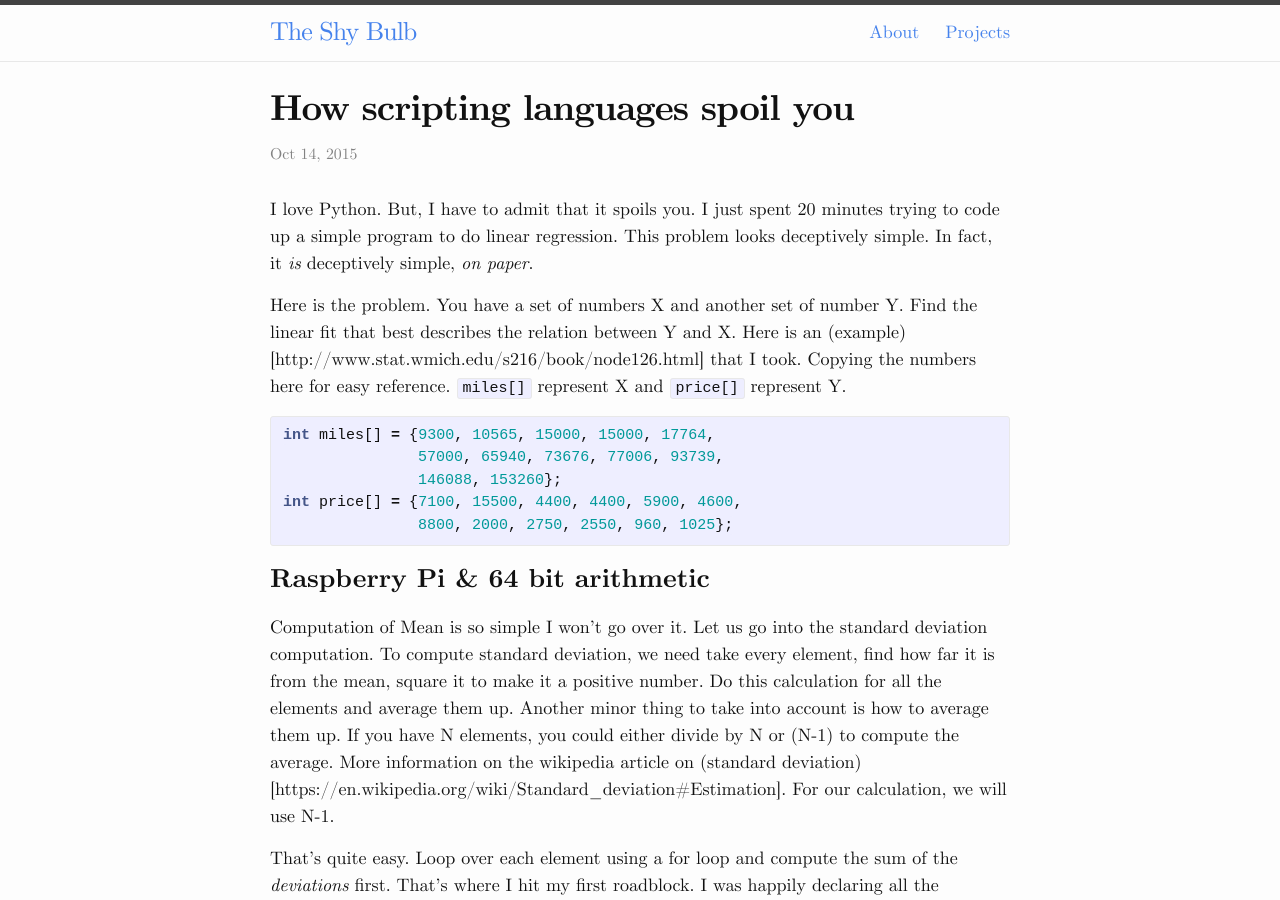
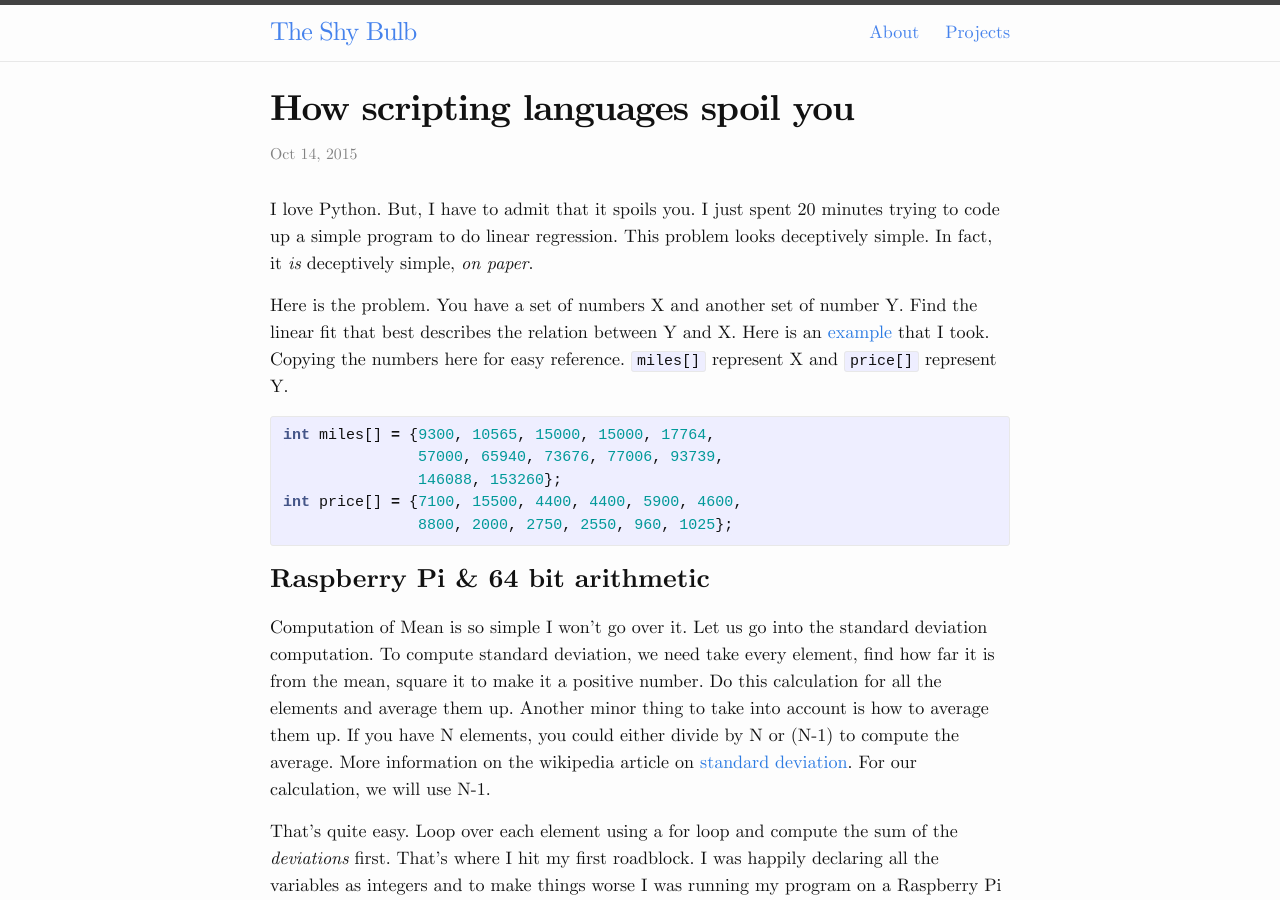
Before and after one commit to MahadevanSrinivasan/mahadevansrinivasan.github.io, a Jekyll site: the page built from _posts/2015-10-14-how-scripting-languages-spoil-you.markdown, in a window 1280 px wide and 900 px high. Built offline with Jekyll 4.4.1, drawn with Linux system fonts in a browser that asks for light colours; some of the changed text lies outside the part shown.

Commit message:
fix links

```diff
--- a/_posts/2015-10-14-how-scripting-languages-spoil-you.markdown
+++ b/_posts/2015-10-14-how-scripting-languages-spoil-you.markdown
@@ -4,10 +4,9 @@ title:  "How scripting languages spoil you"
 date:   2015-10-14 21:51:00
 tags: raspberry pi 64bit overflow typecast C
 ---
-
 I love Python. But, I have to admit that it spoils you. I just spent 20 minutes trying to code up a simple program to do linear regression. This problem looks deceptively simple. In fact, it *is* deceptively simple, *on paper*.
 
-Here is the problem. You have a set of numbers X and another set of number Y. Find the linear fit that best describes the relation between Y and X. Here is an (example)[http://www.stat.wmich.edu/s216/book/node126.html] that I took. Copying the numbers here for easy reference. `miles[]` represent X and `price[]` represent Y.
+Here is the problem. You have a set of numbers X and another set of number Y. Find the linear fit that best describes the relation between Y and X. Here is an [example](http://www.stat.wmich.edu/s216/book/node126.html) that I took. Copying the numbers here for easy reference. `miles[]` represent X and `price[]` represent Y.
 
 {% highlight c %}
 int miles[] = {9300, 10565, 15000, 15000, 17764,
@@ -19,7 +18,7 @@ int price[] = {7100, 15500, 4400, 4400, 5900, 4600,
 
 ### Raspberry Pi & 64 bit arithmetic
 
-Computation of Mean is so simple I won't go over it. Let us go into the standard deviation computation. To compute standard deviation, we need take every element, find how far it is from the mean, square it to make it a positive number. Do this calculation for all the elements and average them up. Another minor thing to take into account is how to average them up. If you have N elements, you could either divide by N or (N-1) to compute the average. More information on the wikipedia article on (standard deviation)[https://en.wikipedia.org/wiki/Standard_deviation#Estimation]. For our calculation, we will use N-1.
+Computation of Mean is so simple I won't go over it. Let us go into the standard deviation computation. To compute standard deviation, we need take every element, find how far it is from the mean, square it to make it a positive number. Do this calculation for all the elements and average them up. Another minor thing to take into account is how to average them up. If you have N elements, you could either divide by N or (N-1) to compute the average. More information on the wikipedia article on [standard deviation](https://en.wikipedia.org/wiki/Standard_deviation#Estimation). For our calculation, we will use N-1.
 
 That's quite easy. Loop over each element using a for loop and compute the sum of the *deviations* first. That's where I hit my first roadblock. I was happily declaring all the variables as integers and to make things worse I was running my program on a Raspberry Pi (which is a 32-bit machine). I coded up everything and out comes the result which is totally unexpected. Started scratching my head. Let us call mean of `miles[]` as `xbar` which computes to 61194. What was happening was, `(miles[0] - xbar)*(miles[0] - xbar)` was happily overflowing. Computing it manually (of course I used a Calculator), it is `(9300 - 61194) * (9300 - 61194) = 2692987236` which was happily overflowing the signed integer number I had blissfully declared. So, I figured that out and got cocky again. Made the standard deviation variable a `long` and ran the program again. My Pi FU-ed me again. Turns out, `long` is not that long. In Raspberry Pi, I have to use `long long` to get to 64 bits.
 
@@ -44,4 +43,4 @@ int main()
 
 ### Bottomline
 
-Knowing C makes you a strong programmer. But it starts with getting kicked right on your nuts! You can find my final program right here on my (Github Repository)[https://github.com/MahadevanSrinivasan/cprograms/blob/master/linearfit.c].
+Knowing C makes you a strong programmer. But it starts with getting kicked right on your nuts! You can find my final program right here on my [Github Repository](https://github.com/MahadevanSrinivasan/cprograms/blob/master/linearfit.c).
```
